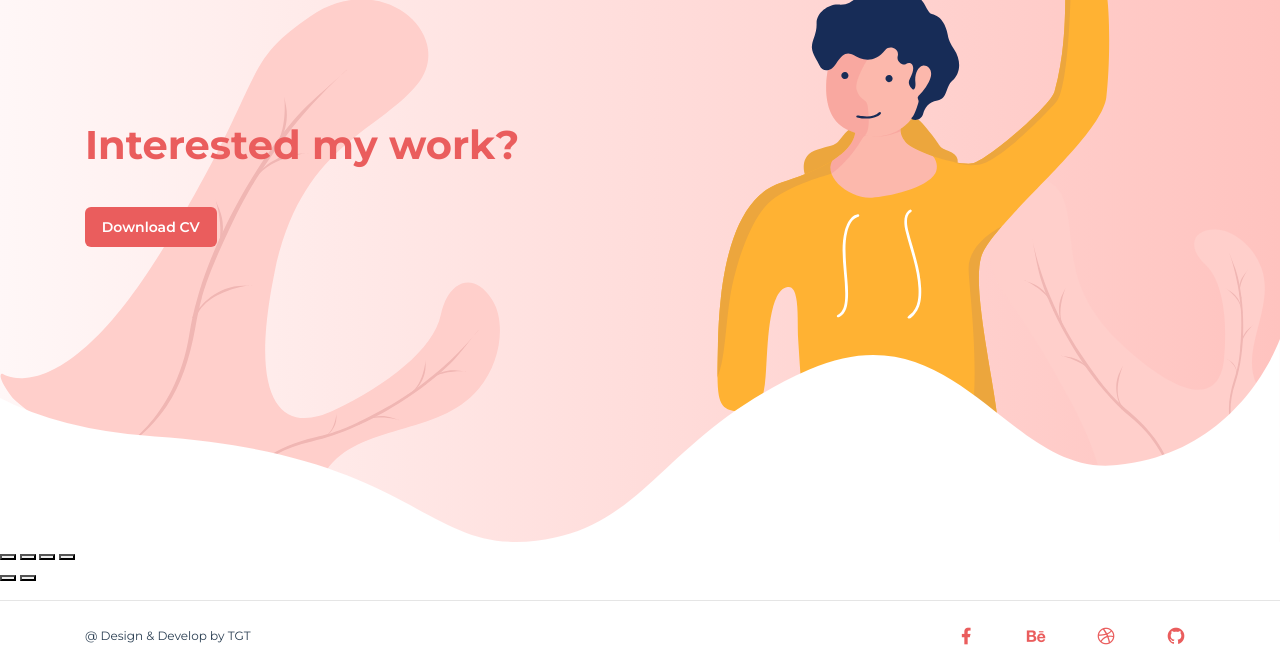
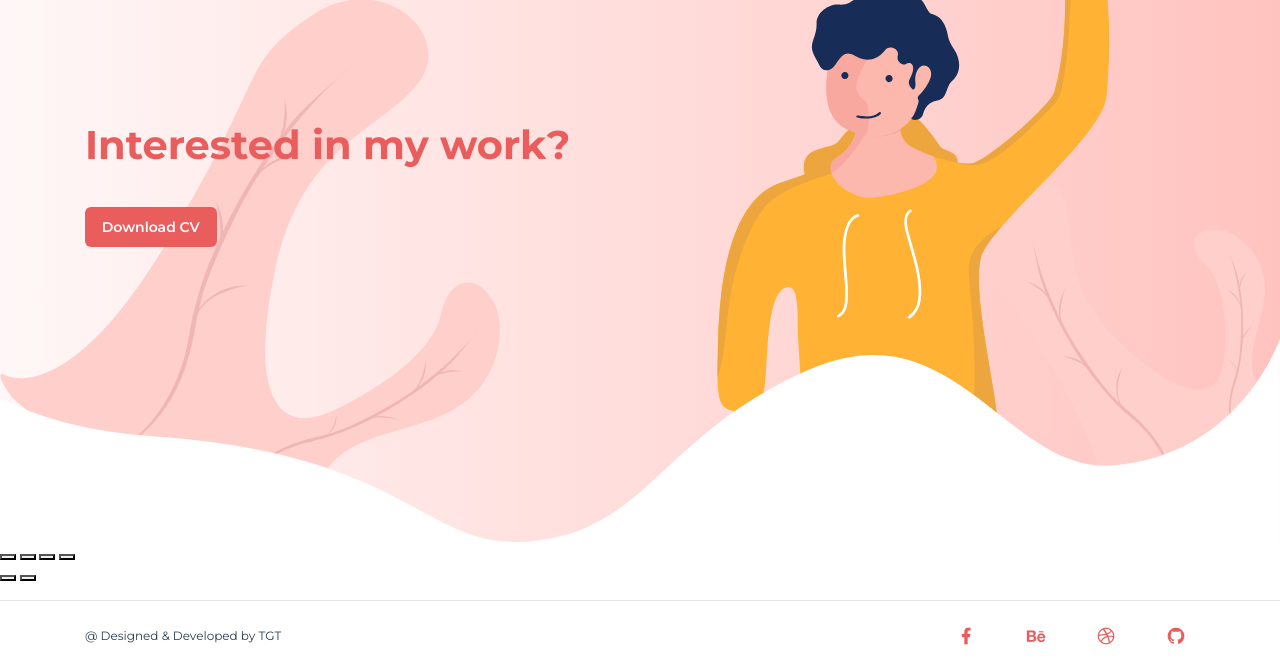
Before and after one commit to tgt95/portfolio, a PHP site: page / in a window 1280 px wide. Shown: the part 3259-3930 px from the top of the page. Run offline with PHP 8.4, Linux system fonts and the light colour scheme; some libraries are stand-ins or nearby versions.

Commit message:
Update Grammar

```diff
--- a/index.php
+++ b/index.php
@@ -54,7 +54,7 @@
       <div class="container">
         <div class="row align-items-center">
           <div class="col-lg-6 content-text">
-            <div class="title">Hello, <br> I'm <a href="https://medium.muz.li/what-is-a-full-stack-designer-in-2017-will-you-be-one-7933a7145fb7" ref="nofollow" data-toggle="tooltip" title="What's a Fullstack Designer?">Fullstack Designer</a></div>
+            <div class="title">Hello, <br> I'm a <a href="https://medium.muz.li/what-is-a-full-stack-designer-in-2017-will-you-be-one-7933a7145fb7" ref="nofollow" data-toggle="tooltip" title="What's a Fullstack Designer?">Fullstack Designer</a></div>
             <p>My name is Trinh Gia Tuan, the <script>document.write((new Date().getFullYear()) -1995)</script>-year-old guy with a confident background of developing Applications User Interface including website, mobile, and desktop.</p>
           </div>
           <div class="col-lg-6 content-bg" data-responsive-sm="800" data-responsive-xs="600"><svg width="1374px" height="1093px" viewBox="0 0 1374 1093" version="1.1" xmlns="http://www.w3.org/2000/svg" xmlns:xlink="http://www.w3.org/1999/xlink">
@@ -514,7 +514,7 @@
       <div class="container">
         <div class="row align-items-center">
           <div class="col-md-7 col-lg-6 content-text">
-            <div class="title">Interested my work?</div><a class="btn btn-brand" href="ux-ui-designer-trinh-gia-tuan.pdf">Download CV</a>
+            <div class="title">Interested in my work?</div><a class="btn btn-brand" href="ux-ui-designer-trinh-gia-tuan.pdf">Download CV</a>
           </div>
           <div class="col-md-5 col-lg-6 content-bg"><svg width="100%" height="562px" viewBox="0 0 415 562" version="1.1" xmlns="http://www.w3.org/2000/svg" xmlns:xlink="http://www.w3.org/1999/xlink">
     <!-- Generator: Sketch 60.1 (88133) - https://sketch.com -->
@@ -611,7 +611,7 @@
     <footer class="footer">
       <div class="container">
         <div class="row">
-          <div class="col-md-6 author-content">@ Design & Develop by TGT</div>
+          <div class="col-md-6 author-content">@ Designed & Developed by TGT</div>
           <div class="col-md-6">
             <ul class="social-list">
               <li><a class="btn-just-icon btn-brand" href="https://www.facebook.com/tgt95"><i class="ri-facebook-fill"></i></a></li>
--- a/src/html/common/section/footer.pug
+++ b/src/html/common/section/footer.pug
@@ -1,7 +1,7 @@
 footer.footer
     .container
         .row
-            .col-md-6.author-content @ Design & Develop by TGT
+            .col-md-6.author-content @ Designed & Developed by TGT
             .col-md-6
                 ul.social-list
                     each icon, index in ['facebook', 'behance', 'dribbble', 'github']
--- a/src/html/index.pug
+++ b/src/html/index.pug
@@ -11,7 +11,7 @@ block content
 		.container
 			.row.align-items-center
 				.col-lg-6.content-text
-					.title Hello, <br> I'm
+					.title Hello, <br> I'm a
 						a(href="https://medium.muz.li/what-is-a-full-stack-designer-in-2017-will-you-be-one-7933a7145fb7" ref="nofollow" data-toggle="tooltip" title="What's a Fullstack Designer?") Fullstack Designer
 					p My name is Trinh Gia Tuan, the <script>document.write((new Date().getFullYear()) -1995)</script>-year-old guy with a confident background of developing Applications User Interface including website, mobile, and desktop.
 				.col-lg-6.content-bg(data-responsive-sm="800" data-responsive-xs="600")
@@ -145,7 +145,7 @@ block content
 		.container
 			.row.align-items-center
 				.col-md-7.col-lg-6.content-text
-					.title Interested my work?
+					.title Interested in my work?
 					a(href="ux-ui-designer-trinh-gia-tuan.pdf").btn.btn-brand Download CV
 				.col-md-5.col-lg-6.content-bg
 					include svg/human-2.svg
```
